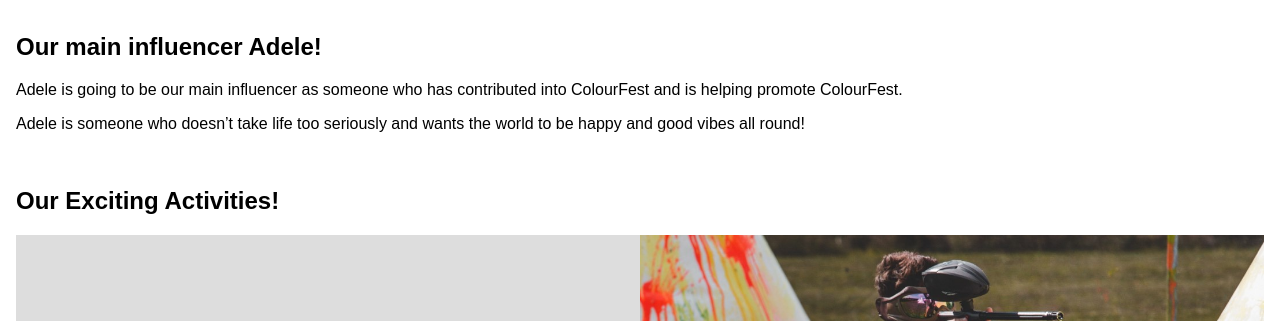
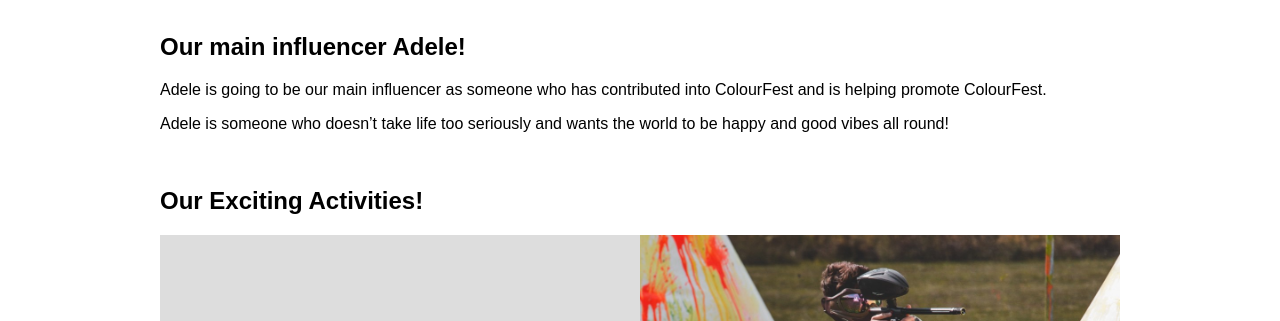
Before and after one commit to JMSDMP/festival-website, a plain HTML site: page index.html in a window 1280 px wide. Shown: the part 134-455 px from the top of the page. Drawn offline with Linux system fonts and the light colour scheme.

Commit message:
update styling

```diff
--- a/booking_success/style.css
+++ b/booking_success/style.css
@@ -33,4 +33,6 @@
 
 main {
     padding: 1em;
+    max-width: 60em;
+    margin: 0 auto;
 }
--- a/buy/style.css
+++ b/buy/style.css
@@ -33,6 +33,8 @@
 
 main {
     padding: 1em;
+    max-width: 60em;
+    margin: 0 auto;
 }
 
 form {
--- a/style.css
+++ b/style.css
@@ -33,6 +33,8 @@
 
 main {
     padding: 1em;
+    max-width: 60em;
+    margin: 0 auto;
 }
 
 .activities {
```
